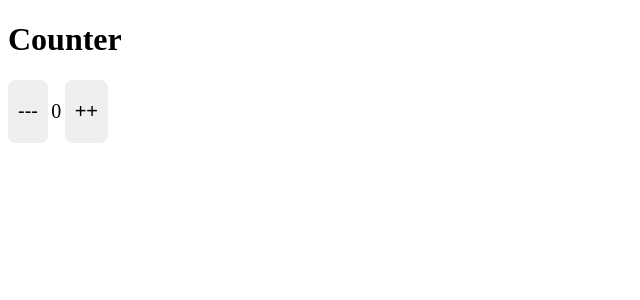
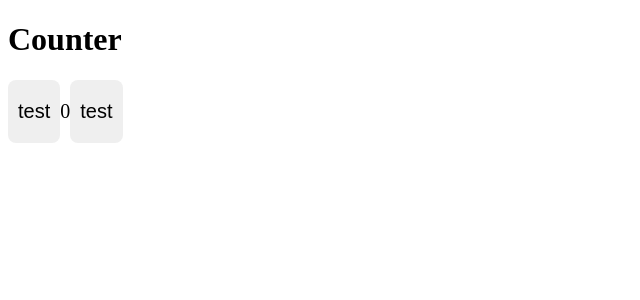
Before and after one commit to sobakasbakbaka/deployapp, a React (Vite) app: page / in a window 1280 px wide. Shown: the top 300 px of the page, without its empty margins (0-640 px from the left). Built offline with nearby package versions, Linux system fonts and the light colour scheme.

Commit message:
test commit

```diff
--- a/src/App.tsx
+++ b/src/App.tsx
@@ -17,11 +17,11 @@ export const App = () => {
       <h1>Counter</h1>
       <div className={styles.counter}>
         <button className={styles.button} onClick={handleDecClick}>
-          ---
+          test
         </button>
         <p className={styles.number}>{counter}</p>
         <button className={styles.button} onClick={handleIncClick}>
-          ++
+          test
         </button>
       </div>
     </div>
```
